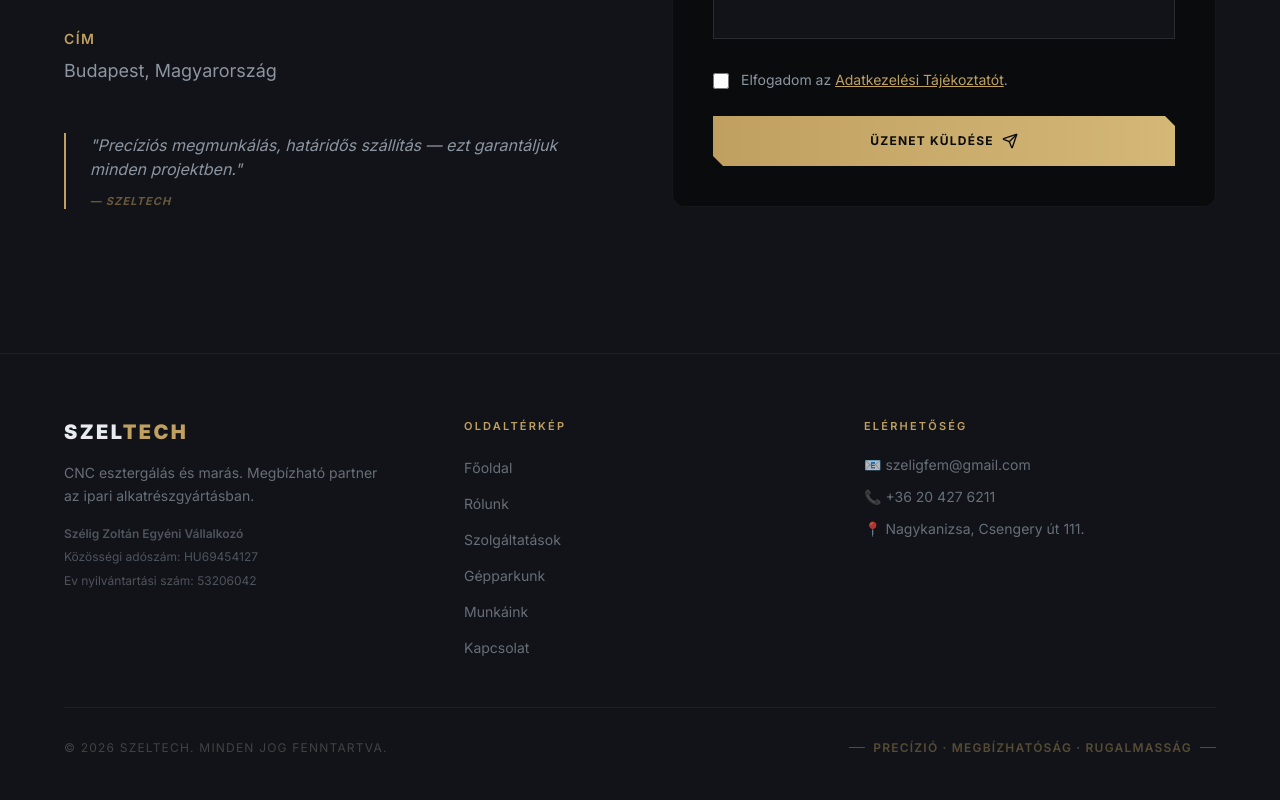
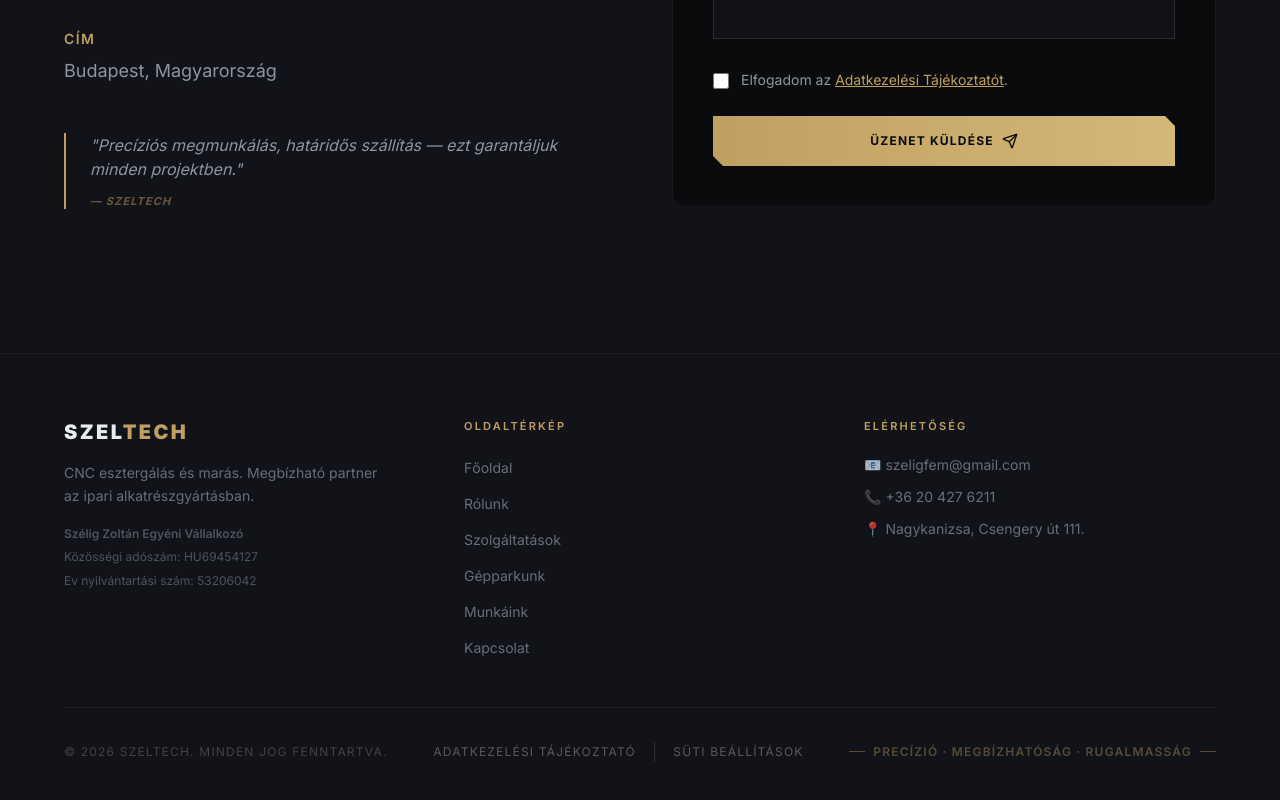
Before and after one commit to TothpetiSzabolcs/szeltech.hu, a Next.js app: page /hu in a window 1280 px wide. Shown: the part 5980-6780 px from the top of the page. Built offline with nearby package versions, Linux system fonts and the light colour scheme.

Commit message:
add GDPR cookie consent, footer links, and GTM consent mode

```diff
--- a/components/layout/CookieBanner.tsx
+++ b/components/layout/CookieBanner.tsx
@@ -36,6 +36,10 @@ export function CookieBanner({ locale }: { locale: string }) {
     const consent = localStorage.getItem("cookie_consent");
     if (!consent) setVisible(true);
     setMounted(true);
+
+    const handleReopen = () => setVisible(true);
+    window.addEventListener("open-cookie-banner", handleReopen);
+    return () => window.removeEventListener("open-cookie-banner", handleReopen);
   }, []);
 
   const handleAccept = () => {
--- a/components/layout/Footer.tsx
+++ b/components/layout/Footer.tsx
@@ -1,12 +1,13 @@
 "use client";
 
 import Link from "next/link";
-import { useTranslations } from "next-intl";
+import { useTranslations, useLocale } from "next-intl";
 import { navLinks } from "@/data/navigation";
 
 export function Footer() {
   const t = useTranslations("footer");
   const tNav = useTranslations("nav");
+  const locale = useLocale();
 
   return (
     <footer className="bg-bg-2 border-t border-white/5">
@@ -60,6 +61,25 @@ export function Footer() {
           <p className="text-xs text-white/20 tracking-widest uppercase">
             © {new Date().getFullYear()} SzelTech. {t("rights")}
           </p>
+
+          <div className="flex items-center gap-4">
+            <Link
+              href={`/${locale}/adatkezeles`}
+              className="text-xs text-white/30 hover:text-gold/60 tracking-widest uppercase transition-colors"
+            >
+              {t("privacy")}
+            </Link>
+            <span className="text-white/10">|</span>
+            <button
+              onClick={() =>
+                window.dispatchEvent(new Event("open-cookie-banner"))
+              }
+              className="text-xs text-white/30 hover:text-gold/60 tracking-widest uppercase transition-colors"
+            >
+              {t("cookies")}
+            </button>
+          </div>
+
           <div className="flex items-center gap-2">
             <span className="block w-4 h-px bg-gold/40" />
             <span className="text-xs text-gold/40 tracking-widest uppercase font-semibold">
--- a/messages/de.json
+++ b/messages/de.json
@@ -238,6 +238,8 @@
     }
   },
   "footer": {
+    "cookies": "Cookie-Einstellungen",
+    "privacy": "Datenschutzerklärung",
     "tagline": "Präzises CNC-Drehen und Fräsen. Zuverlässiger Partner in der industriellen Fertigung.",
     "sitemap": "Seitenverzeichnis",
     "contact": "Kontakt",
--- a/messages/en.json
+++ b/messages/en.json
@@ -238,6 +238,8 @@
     }
   },
   "footer": {
+    "cookies": "Cookie Settings",
+    "privacy": "Privacy Policy",
     "tagline": "CNC turning and milling. A reliable partner in industrial part manufacturing.",
     "sitemap": "Sitemap",
     "contact": "Contact",
--- a/messages/hu.json
+++ b/messages/hu.json
@@ -238,6 +238,8 @@
     }
   },
   "footer": {
+    "cookies": "Süti beállítások",
+    "privacy": "Adatkezelési tájékoztató",
     "tagline": "CNC esztergálás és marás. Megbízható partner az ipari alkatrészgyártásban.",
     "sitemap": "Oldaltérkép",
     "contact": "Elérhetőség",
```
